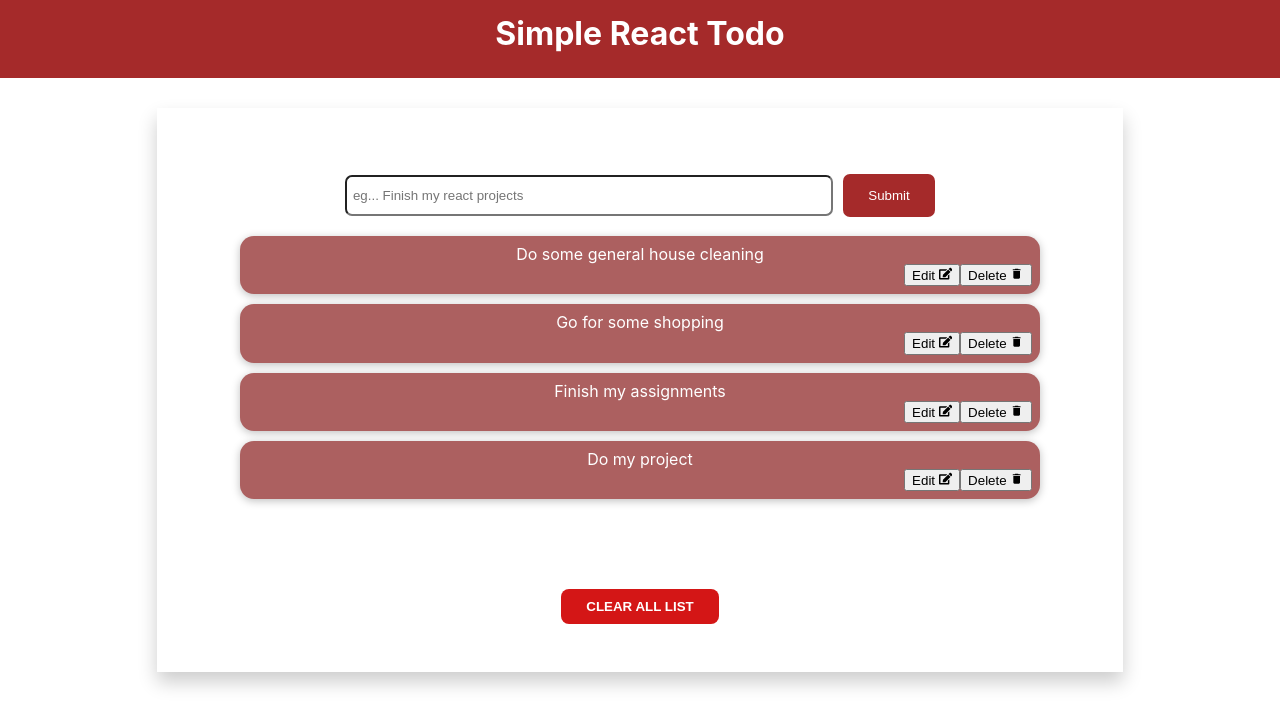
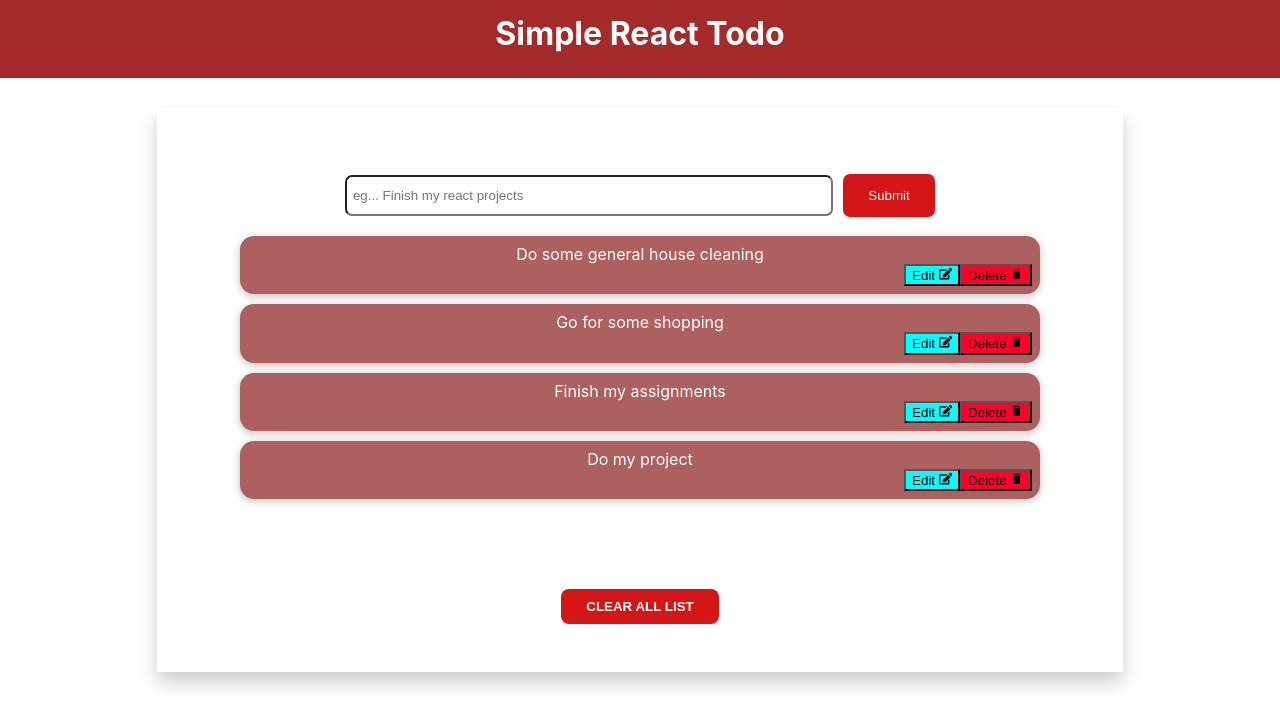
Before and after one commit to muyasamuel/React-Todo-List, a React (Create React App) app: page / in a window 1280 px wide. Shown: the top 726 px of the page. Built offline with nearby package versions, Linux system fonts and the light colour scheme.

Commit message:
styling all the button

```diff
--- a/src/App.css
+++ b/src/App.css
@@ -69,10 +69,14 @@
 
 .actions{
    padding: 14px 25px;
-   background-color:brown;
+   background-color: rgb(212, 22, 22);
    color: #fff;
    text-transform: capitalize;
    border-radius: 7px;
    outline: none;
    border: none;
 }
+
+.actions:hover{
+  box-shadow: 0 8px 11px 0 rgba(0,0,0,0.24),0 11px 40px 0 rgba(0,0,0,0.19);
+}
--- a/src/components/List.js
+++ b/src/components/List.js
@@ -19,8 +19,8 @@ function List({list, onDelete, clearAll, editItem}) {
                     {name}
 
                 <div className={classes.action}>
-                   <button onClick={()=> editItem(id)}> Edit <FaEdit /></button>
-                   <button onClick={() => onDelete(id)}> Delete <MdDelete /></button>
+                   <button className={classes.editBtn} onClick={()=> editItem(id)}> Edit <FaEdit /></button>
+                   <button className={classes.deleteBtn} onClick={() => onDelete(id)}> Delete <MdDelete /></button>
                 </div>
 
 
--- a/src/components/List.module.css
+++ b/src/components/List.module.css
@@ -23,6 +23,18 @@
     border-radius: 8px;
     outline: none;
     border: none;
+    cursor: pointer;
     font-weight: bold;
     text-transform: uppercase;
+    transition-duration: 0.4s;
 }
+.clearBtn:hover{
+box-shadow: 0 8px 11px 0 rgba(0,0,0,0.24),0 11px 40px 0 rgba(0,0,0,0.19);
+}
+.editBtn{
+    background-color: aqua;
+}
+
+.deleteBtn{
+    background-color: rgb(255, 0, 43);
+}
```
